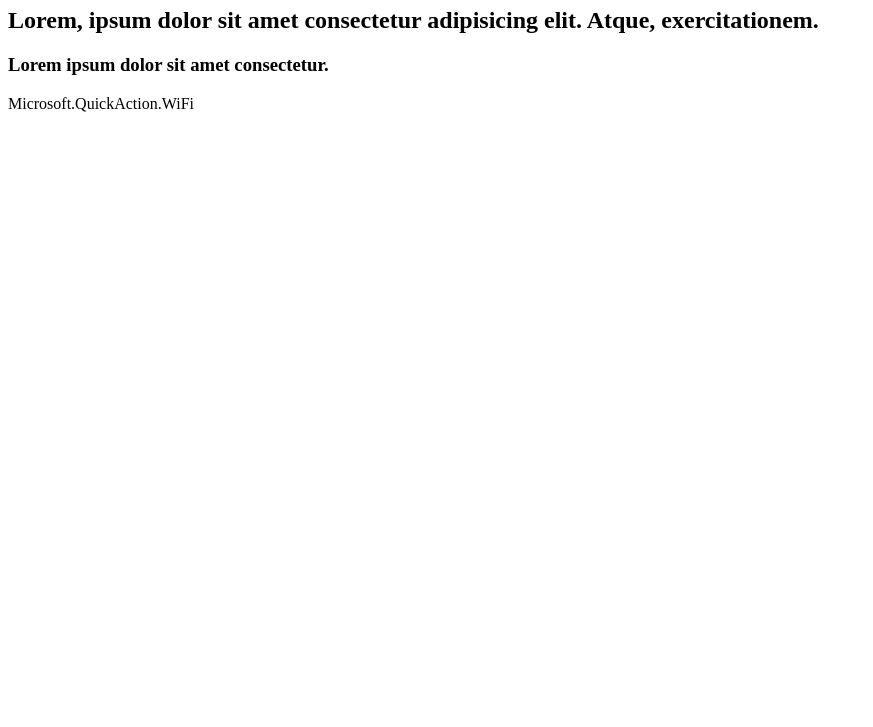
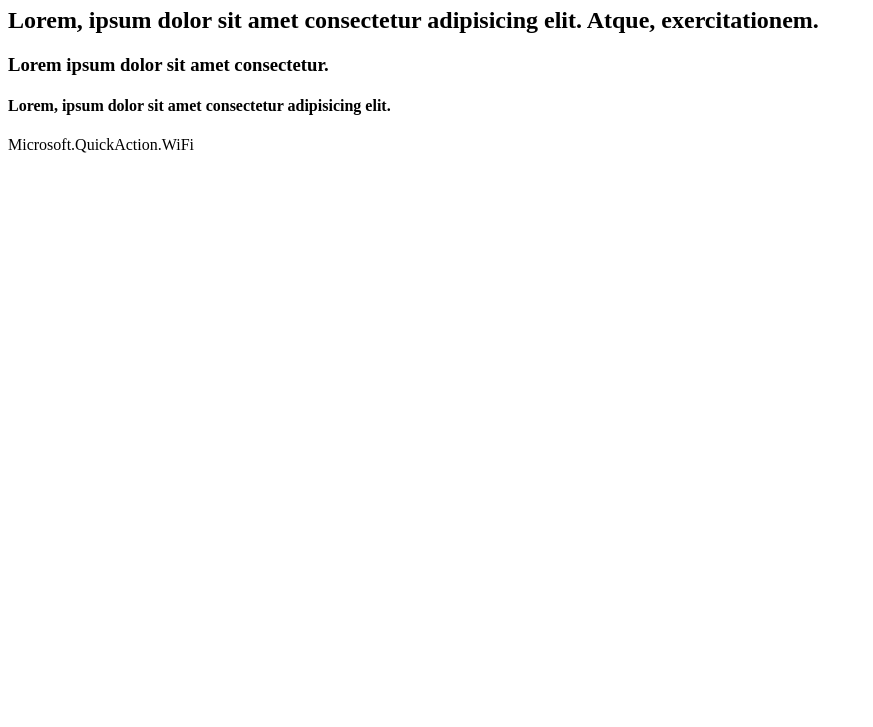
Before and after one commit to Sangavikumar12345/frontend-_classnotes, a plain HTML site: page index.html in a window 1280 px wide. Shown: the part 73-800 px from the top of the page, without its empty margins (0-873 px from the left). Drawn offline with Linux system fonts and the light colour scheme.

Commit message:
Update index.html

```diff
--- a/index.html
+++ b/index.html
@@ -9,5 +9,6 @@
    <h1>Lorem ipsum dolor sit amet.</h1>
    <h2>Lorem, ipsum dolor sit amet consectetur adipisicing elit. Atque, exercitationem.</h2>
    <h3>Lorem ipsum dolor sit amet consectetur.</h3>
+   <h4>Lorem, ipsum dolor sit amet consectetur adipisicing elit.</h4>
 </body>
 </html>Microsoft.QuickAction.WiFi
```
